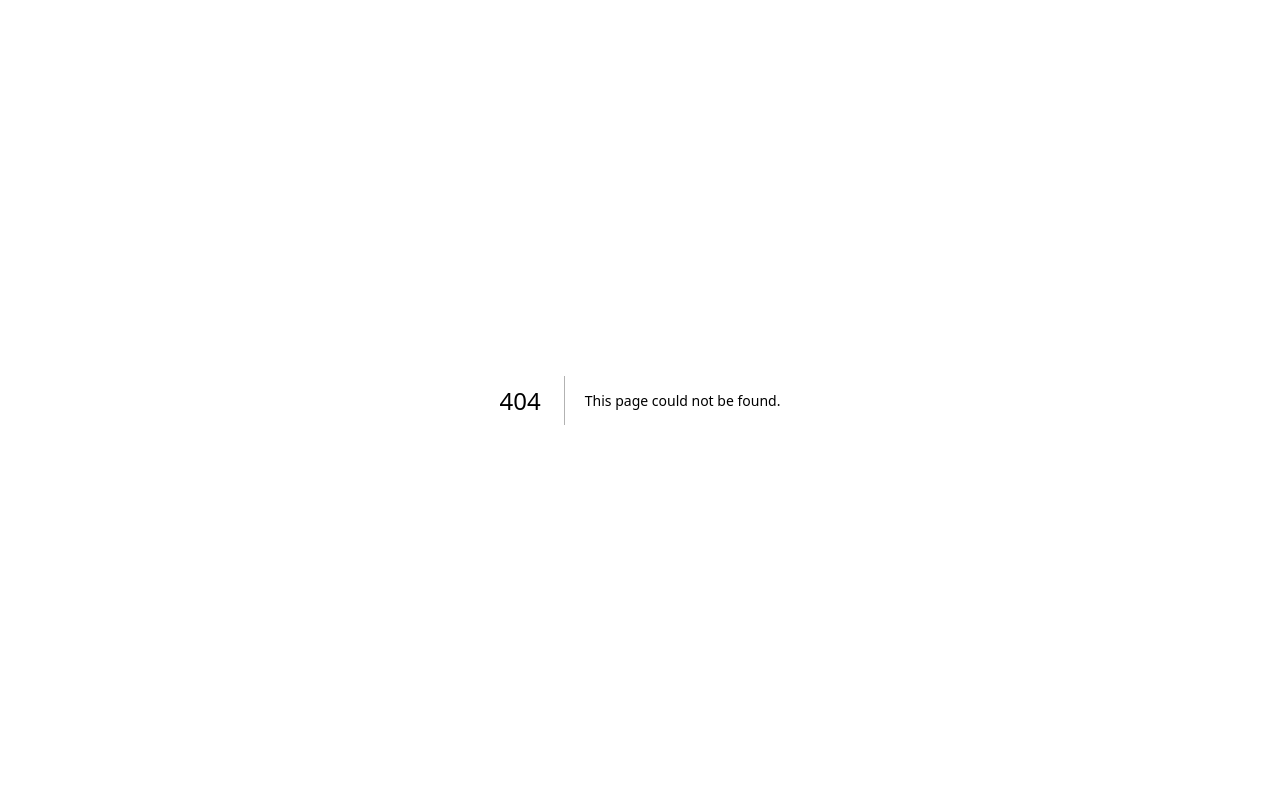
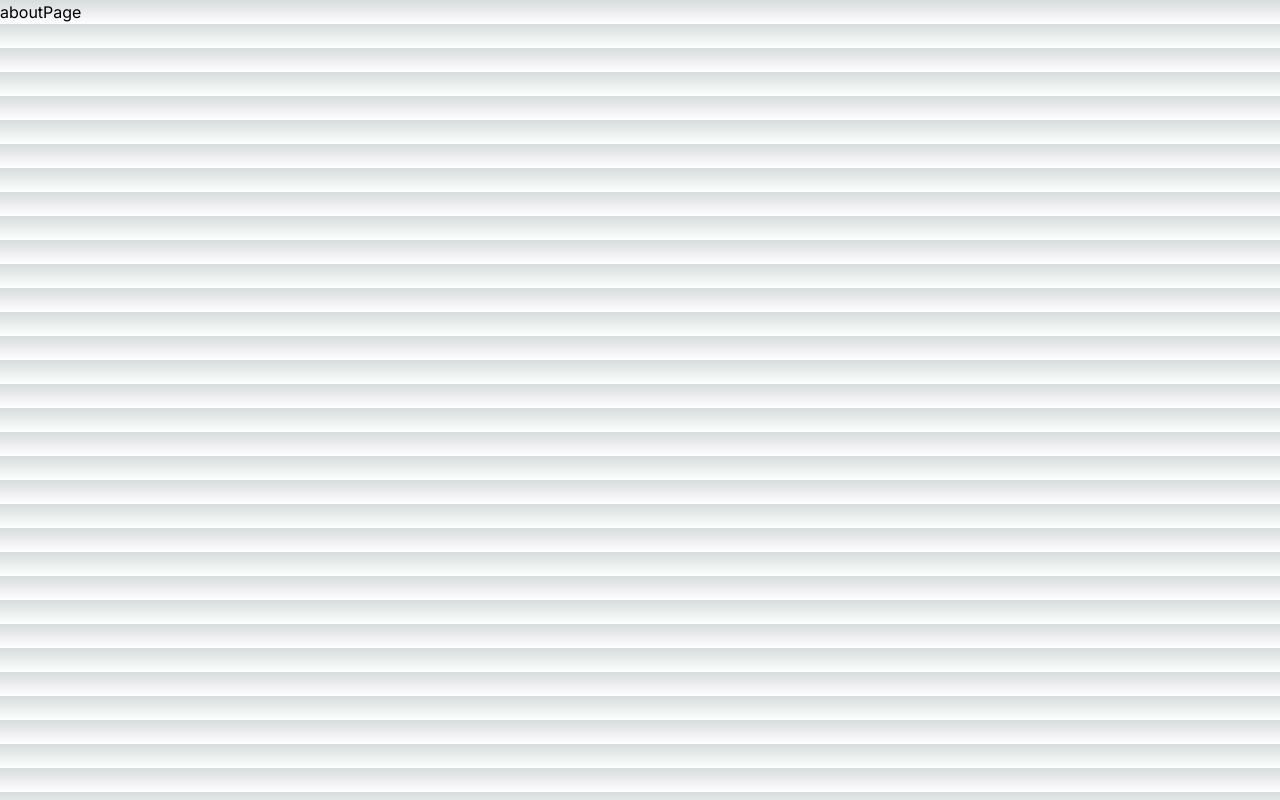
Before and after one commit to hongwr/NextJs_practice_base, a Next.js app: page /about in a window 1280 px wide. Before the commit this address had no page. Built offline with nearby package versions, Linux system fonts and the light colour scheme.

Commit message:
static router

```diff
--- /dev/null
+++ b/src/app/about/page.tsx
@@ -0,0 +1,7 @@
+import React from 'react'
+
+export default function aboutPage() {
+  return (
+    <div>aboutPage</div>
+  )
+}
--- /dev/null
+++ b/src/app/contact/page.tsx
@@ -0,0 +1,7 @@
+import React from 'react'
+
+export default function contactPage() {
+  return (
+    <div>contact</div>
+  )
+}
```
